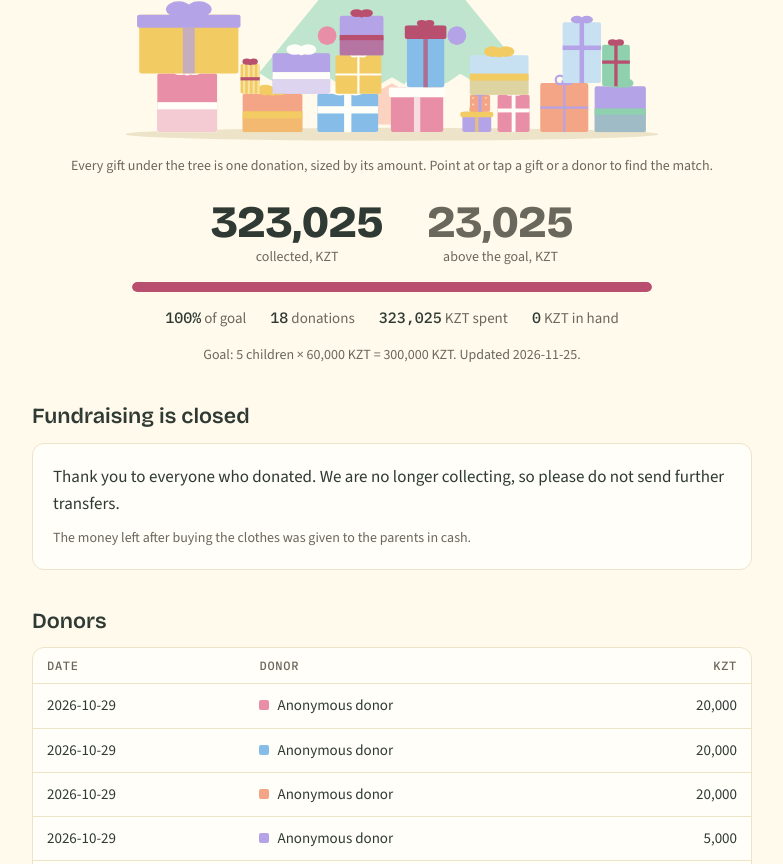
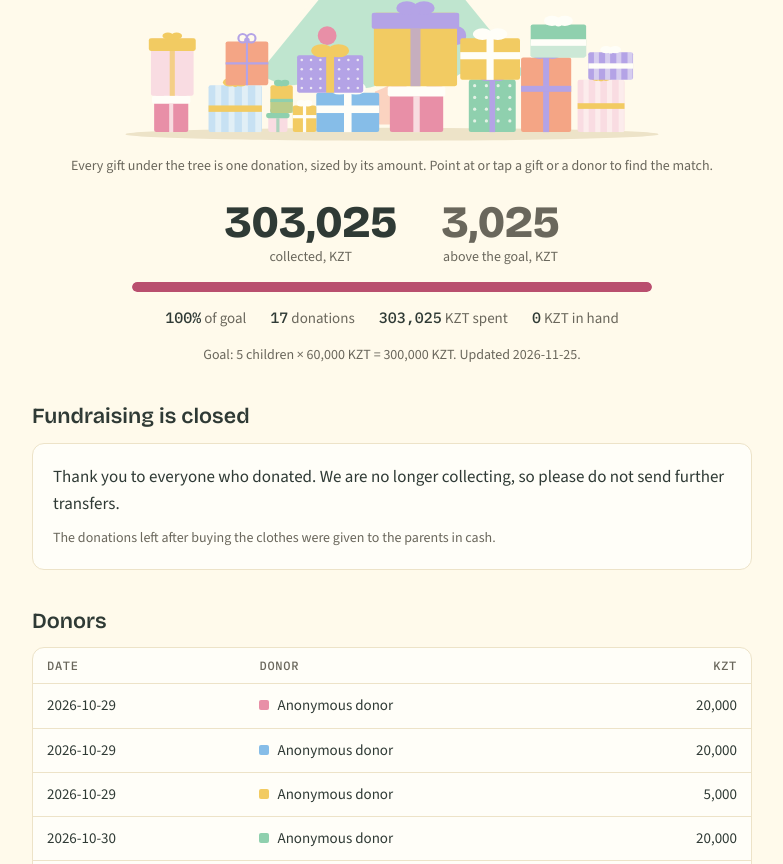
Before and after one commit to vladnora/warm-winter, a plain HTML site: page index.html in a window 1280 px wide. Shown: the part 678-1542 px from the top of the page, without its empty margins (248-1031 px from the left). Drawn offline with nearby package versions, Linux system fonts and the light colour scheme.

Commit message:
Final report: leave out team lead's own donation
Co-Authored-By: Claude Sonnet 5.5 <noreply@anthropic.com>

```diff
--- a/index.html
+++ b/index.html
@@ -178,7 +178,6 @@ var DATA = {
   updated: "2026-11-25",
   donors: [{ date: "2026-10-29", name: null, amount: 20000 },
            { date: "2026-10-29", name: null, amount: 20000 },
-           { date: "2026-10-29", name: null, amount: 20000 },
            { date: "2026-10-29", name: null, amount: 5000 },
            { date: "2026-10-30", name: null, amount: 20000 },
            { date: "2026-10-30", name: null, amount: 20000 },
@@ -195,7 +194,7 @@ var DATA = {
            { date: "2026-11-25", name: null, amount: 20000 },
            { date: "2026-11-25", name: null, amount: 15000 }],      /* { date: "2026-10-30", name: "Name or null", amount: 10000 } */
   spending: [{ date: "—", items: { en: "Winter clothes for 5 children", kk: "5 балаға қысқы киім" }, shop: "—", amount: 220000, receipt: "" },
-             { date: "—", items: { en: "Remaining money, given to the parents in cash", kk: "Қалған қаражат, ата-анаға қолма-қол берілді" }, shop: "—", amount: 103025, receipt: "" }],    /* { date: "2026-11-05", items: {en:"Winter jackets ×5", kk:"Қысқы күртелер ×5"}, shop: "Shop", amount: 120000, receipt: "https://..." } */
+             { date: "—", items: { en: "Remaining donations, given to the parents in cash", kk: "Қалған қаражат, ата-анаға қолма-қол берілді" }, shop: "—", amount: 83025, receipt: "" }],    /* { date: "2026-11-05", items: {en:"Winter jackets ×5", kk:"Қысқы күртелер ×5"}, shop: "Shop", amount: 120000, receipt: "https://..." } */
   stepsState: ["done", "done", "done", "done", "done", "done"]
 };
 
@@ -211,7 +210,7 @@ var I18N = {
     donate: "Fundraising is closed",
     donateP: "Thank you to everyone who donated. We are no longer collecting, so please do not send further transfers.",
     copy: "Copy number", copied: "Copied",
-    donateNote: "The money left after buying the clothes was given to the parents in cash.",
+    donateNote: "The donations left after buying the clothes were given to the parents in cash.",
     donors: "Donors", dh: ["Date", "Donor", "KZT"], anon: "Anonymous donor",
     donorsEmpty: "The first donation will appear here.",
     spending: "Spending", sh: ["Date", "Items", "Shop", "KZT", "Receipt"], view: "View",
@@ -220,7 +219,7 @@ var I18N = {
     where: "Where we are",
     steps: [
       ["Team formed and family assigned", "CDF coordinator connected us with the family."],
-      ["Fundraising", "Closed: 323,025 KZT collected."],
+      ["Fundraising", "Closed: 303,025 KZT collected."],
       ["Needs of the family", "Done."],
       ["Shopping", "Winter clothes bought."],
       ["Delivery", "The clothes were brought to the family."],
@@ -262,7 +261,7 @@ var I18N = {
     where: "Қазіргі жағдай",
     steps: [
       ["Топ құрылды, отбасы бекітілді", "CDF координаторы бізді отбасымен байланыстырды."],
-      ["Қаражат жинау", "Жабылды: 323 025 KZT жиналды."],
+      ["Қаражат жинау", "Жабылды: 303 025 KZT жиналды."],
       ["Отбасыға қажетті заттар", "Орындалды."],
       ["Сатып алу", "Қысқы киім сатып алынды."],
       ["Табыстау", "Киім отбасына жеткізілді."],
```
